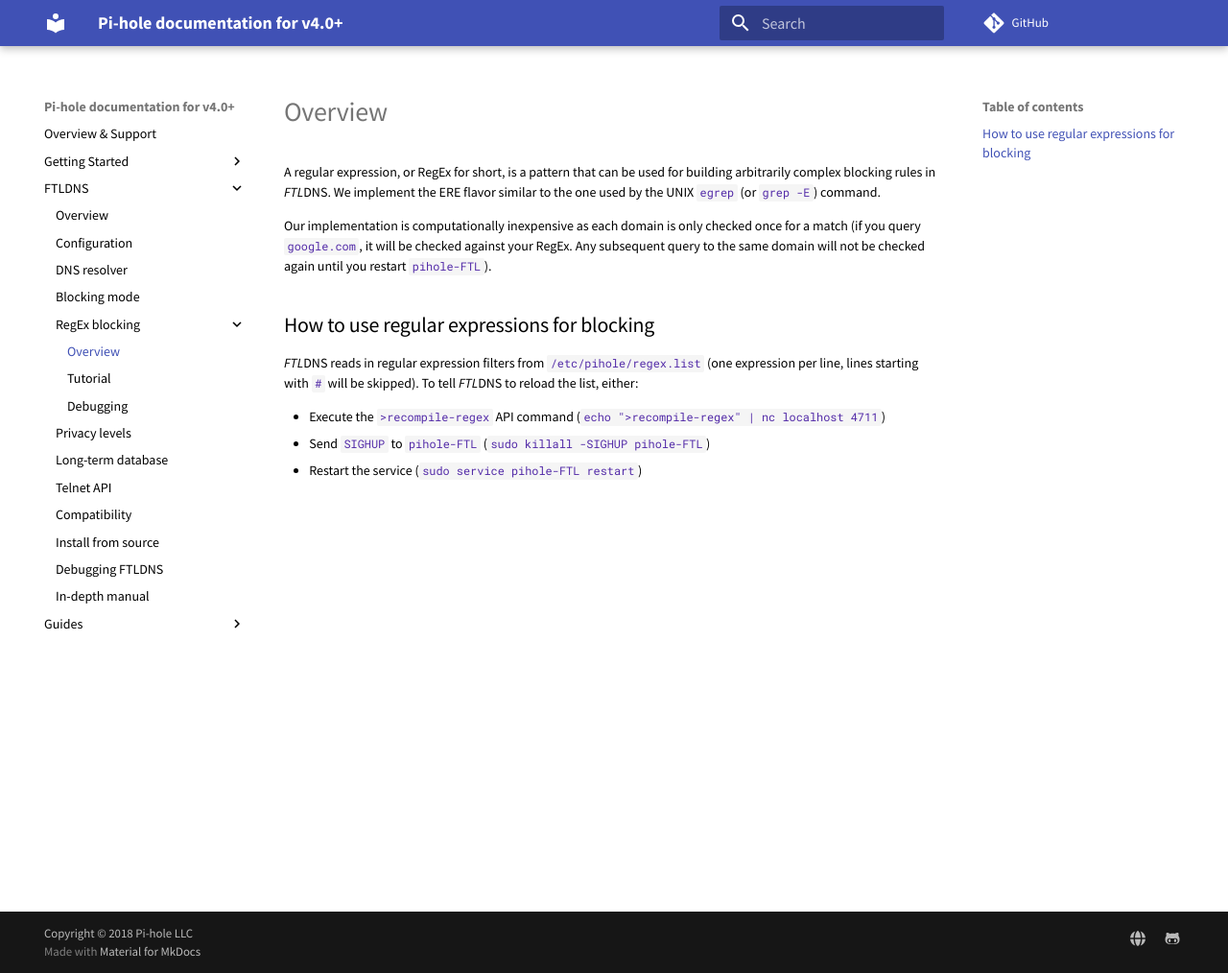
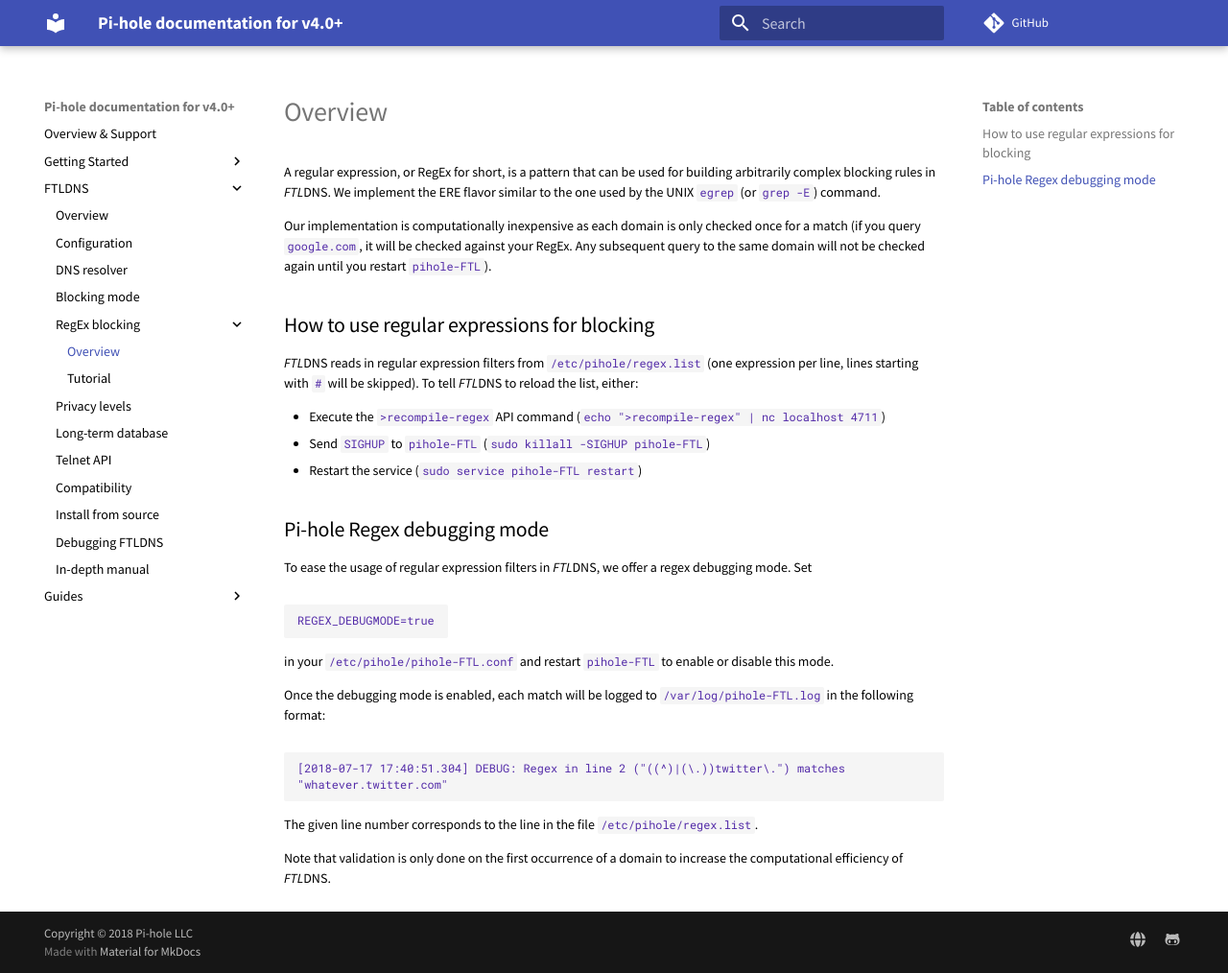
Before and after one commit to pi-hole/docs, an MkDocs documentation site: the page built from docs/ftldns/regex/overview.md, in a window 1280 px wide and 1014 px high. Shown: the whole window at 96% size. Built offline with MkDocs 1.6.1 and Material for MkDocs 9.7.7, drawn with Linux system fonts in a browser that asks for light colours; comment, search, counter and statistics services are not loaded; old or Windows-style settings are respelled for this version of MkDocs.

Commit message:
Put debugging information into overview article
Signed-off-by: DL6ER <dl6er@dl6er.de>

````diff
--- a/docs/ftldns/regex/overview.md
+++ b/docs/ftldns/regex/overview.md
@@ -11,4 +11,19 @@
 - Send `SIGHUP` to `pihole-FTL` (`sudo killall -SIGHUP pihole-FTL`)
 - Restart the service (`sudo service pihole-FTL restart`)
 
+## Pi-hole Regex debugging mode
+To ease the usage of regular expression filters in *FTL*DNS, we offer a regex debugging mode. Set
+```
+REGEX_DEBUGMODE=true
+```
+in your `/etc/pihole/pihole-FTL.conf` and restart `pihole-FTL` to enable or disable this mode.
+
+Once the debugging mode is enabled, each match will be logged to `/var/log/pihole-FTL.log` in the following format:
+```
+[2018-07-17 17:40:51.304] DEBUG: Regex in line 2 ("((^)|(\.))twitter\.") matches "whatever.twitter.com"
+```
+The given line number corresponds to the line in the file `/etc/pihole/regex.list`.
+
+Note that validation is only done on the first occurrence of a domain to increase the computational efficiency of *FTL*DNS.
+
 {!abbreviations.md!}
--- a/mkdocs.yml
+++ b/mkdocs.yml
@@ -47,7 +47,6 @@
   - 'RegEx blocking':
     - "Overview": "ftldns/regex/overview.md"
     - "Tutorial": "ftldns/regex/tutorial.md"
-    - "Debugging": "ftldns/regex/debugging.md"
   - 'Privacy levels': "ftldns/privacylevels.md"
   - 'Long-term database': "ftldns/database.md"
   - 'Telnet API': "ftldns/telnet-api.md"
````
Also changed, not shown: docs/ftldns/regex/debugging.md (deleted, +0 -16 lines).
